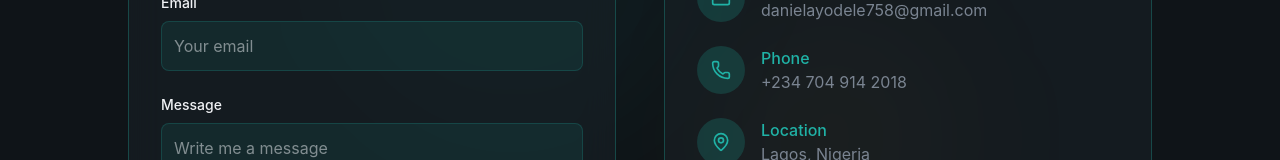
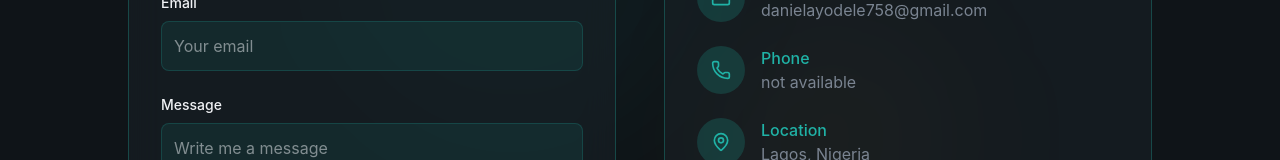
Before and after one commit to Emperor16/Daniel-Portfolio, a React (Vite) app: page / in a window 1280 px wide. Shown: the part 6626-6786 px from the top of the page. Built offline with nearby package versions, Linux system fonts and the light colour scheme.

Commit message:
protected ftom cross scriptoin

```diff
--- a/src/sections/contact.jsx
+++ b/src/sections/contact.jsx
@@ -15,7 +15,7 @@ const contactInfo= [
     {
         icon: Phone,
         label: "Phone",
-        value: "+234 704 914 2018",
+        value: "not available",
     },
 
     {
```
